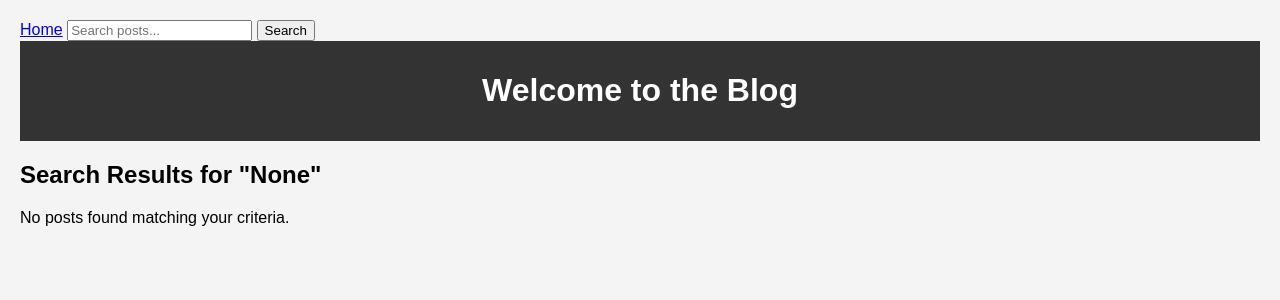
After one commit to Obinna32/Alx_DjangoLearnLab, a Django app: page /search/ in a window 1280 px wide. The commit adds this page. Shown: the top 300 px of the page. Run offline with Django 5.2, Linux system fonts and the light colour scheme.

Commit message:
feat: added features for the tag section

```diff
--- a/django_blog/blog/templates/blog/base.html
+++ b/django_blog/blog/templates/blog/base.html
@@ -7,6 +7,13 @@
         <link rel="stylesheet" href="{% static 'blog/css/style.css' %}">
     </head>
     <body>
+        <nav>
+            <a href="{% url 'blog-home' %}">Home</a>
+            <form action="{% url 'search-posts' %}" method="GET" style="display:inline;">
+                <input type="text" name="q" placeholder="Search posts...">
+                <button type="submit">Search</button>
+            </form>
+        </nav>
         <header>
             <h1>Welcome to the Blog</h1>
         </header>
--- /dev/null
+++ b/django_blog/blog/templates/blog/search_results.html
@@ -0,0 +1,14 @@
+{% extends "blog/base.html" %}
+{% block content %}
+    <h2>Search Results for "{{ query }}"</h2>
+    {% if posts %}
+        {% for post in posts %}
+            <article>
+                <h3><a href="{% url 'post-detail' post.id %}">{{ post.title }}</a></h3>
+                <p>{{ post.content|truncatewords:20 }}</p>
+            </article>
+        {% endfor %}
+    {% else %}
+        <p>No posts found matching your criteria.</p>
+    {% endif %}
+{% endblock %}
--- a/django_blog/blog/urls.py
+++ b/django_blog/blog/urls.py
@@ -1,10 +1,12 @@
 from django.urls import path
 from django.contrib.auth import views as auth_views
 from . import views
-from .views import CommentCreateView, PostListView, PostDetailView, PostCreateView, PostUpdateView, PostDeleteView, add_comment_to_post, CommentUpdateView, CommentDeleteView
+from .views import CommentCreateView, PostListView, PostDetailView, PostCreateView, PostUpdateView, PostDeleteView, add_comment_to_post, CommentUpdateView, CommentDeleteView, PostByTagListView, search_posts
 
 urlpatterns = [
     path('', PostListView.as_view(), name='blog-home'),
+    path('search/', search_posts, name='search-posts'),
+    path('tags/<str:tag_name>/', PostByTagListView.as_view(), name='posts-by-tag'),
     path('post/<int:pk>/', PostDetailView.as_view(), name='post-detail'),
     path('post/new/', PostCreateView.as_view(), name='post-create'),
     path('post/<int:pk>/update/', PostUpdateView.as_view(), name='post-update'),
--- a/django_blog/blog/views.py
+++ b/django_blog/blog/views.py
@@ -4,9 +4,9 @@ from django.contrib.auth.decorators import login_required
 from .forms import UserRegisterForm, UserUpdateForm, ProfileUpdateForm, CommentForm
 from django.views.generic import ListView, DetailView, CreateView, UpdateView, DeleteView
 from django.contrib.auth.mixins import LoginRequiredMixin, UserPassesTestMixin
-from .models import Post, Profile, Comment
+from .models import Post, Profile, Comment, Tag
 from django.urls import reverse_lazy, reverse
-
+from django.db.models import Q
 
 # Create your views here.
 def register(request):
@@ -136,3 +136,24 @@ class CommentCreateView(LoginRequiredMixin, CreateView):
     def get_success_url(self):
         # Redirect back to the post detail page after posting
         return reverse_lazy('post-detail', kwargs={'pk': self.kwargs['pk']})
+
+def search_posts(request):
+    query = request.GET.get('q')
+    if query:
+        posts = Post.objects.filter(
+            Q(title__icontains=query) |
+            Q(content__icontains=query) |
+            Q(tags__name__icontains=query)
+        ).distinct()
+    else:
+        posts = Post.objects.none()
+    return render(request, 'blog/search_results.html', {'posts': posts, 'query': query})
+
+class PostByTagListView(ListView):
+    model = Post
+    template_name = 'blog/post_list.html'
+    context_object_name = 'posts'
+
+    def get_queryset(self):
+        tag_name = self.kwargs.get('tag_name')
+        return Post.objects.filter(tags__name__iexact=tag_name).order_by('-published_date')
```
Also changed, not shown: django_blog/blog/forms.py (+9 -2 lines), django_blog/blog/models.py (+8 -0 lines), django_blog/blog/templates/blog/post_detail.html (+7 -0 lines), django_blog/blog/migrations/0004_auto_20260215_1929.py (added).
